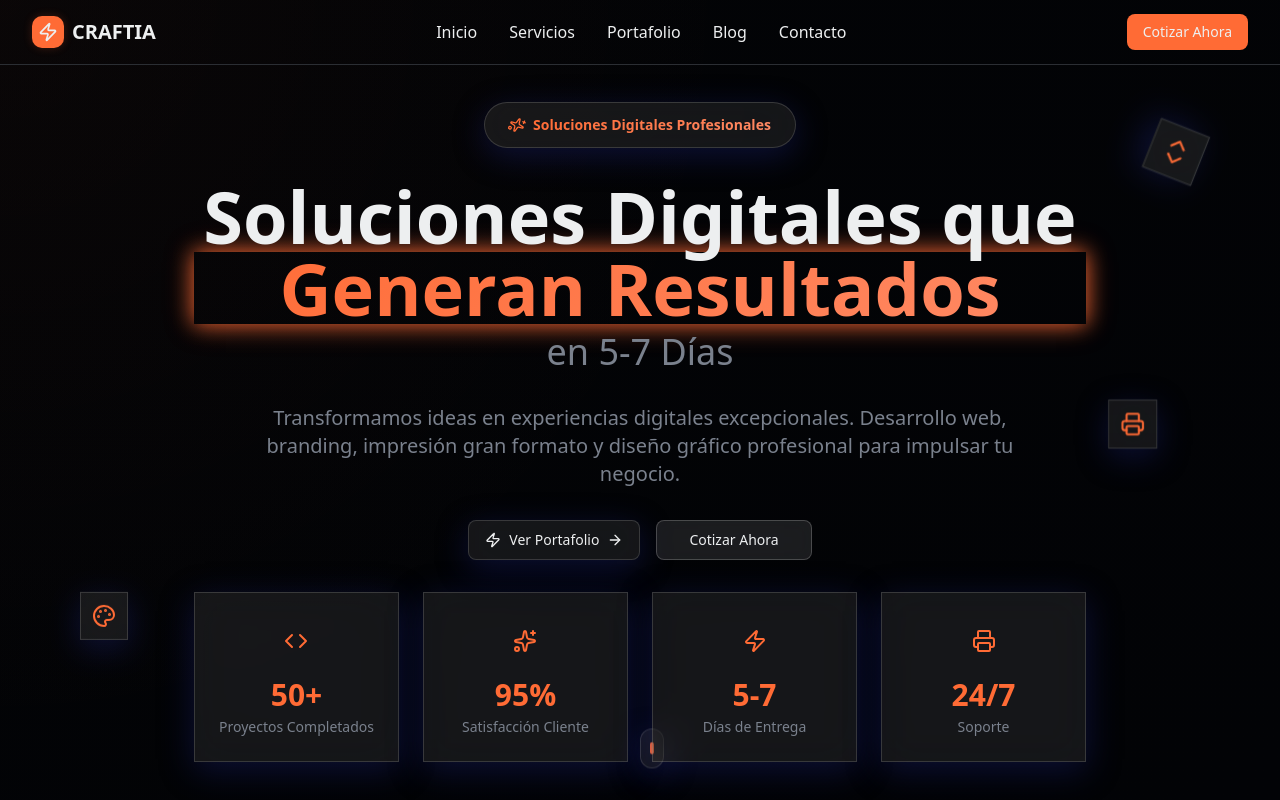
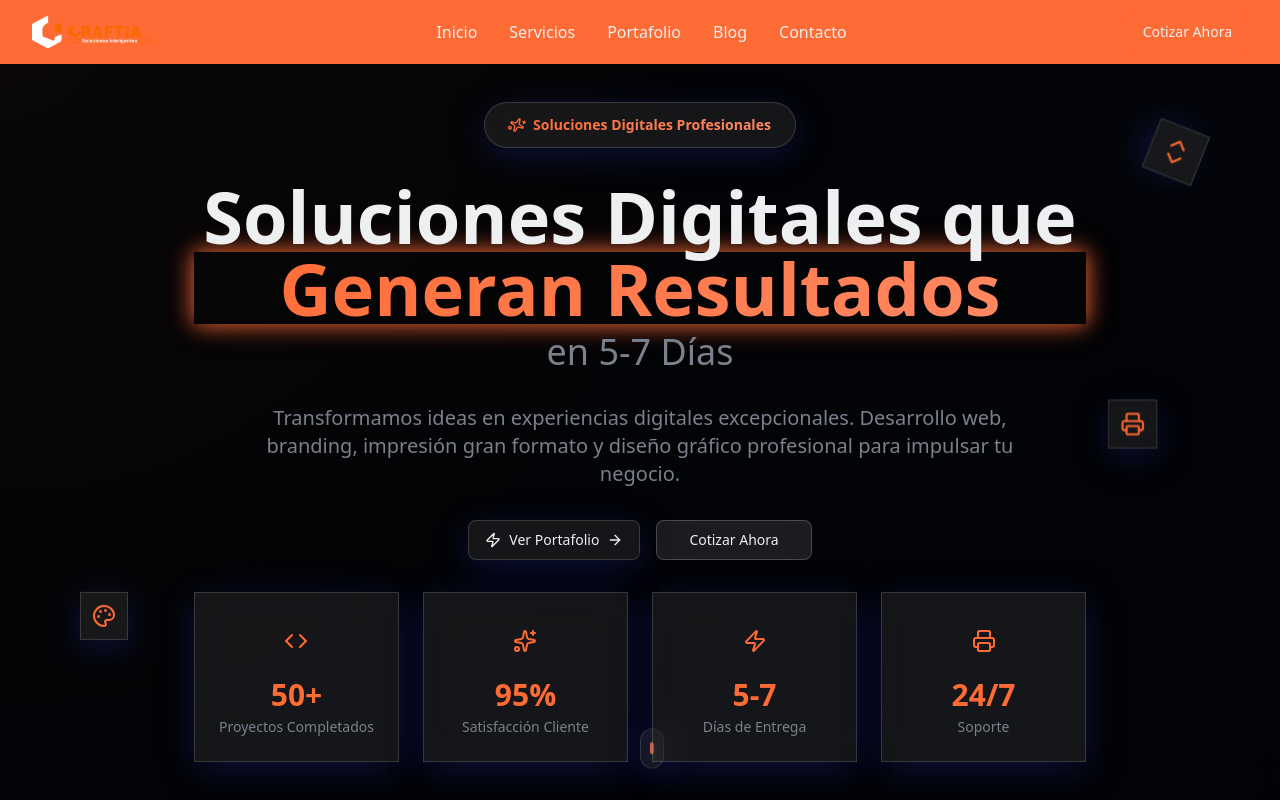
Before and after one commit to asepulvedadev/Craftapp, a Next.js app: page / in a window 1280 px wide. Shown: the top 800 px of the page. Built offline with nearby package versions, Linux system fonts and the light colour scheme.

Commit message:
Add solid color to header and configure LogoHorizontal.webp

```diff
--- a/app/components/shared/footer.tsx
+++ b/app/components/shared/footer.tsx
@@ -35,11 +35,12 @@ export function Footer() {
         <div className="grid grid-cols-1 md:grid-cols-2 lg:grid-cols-5 gap-8">
           {/* Brand */}
           <div className="lg:col-span-2">
-            <Link href="/" className="flex items-center space-x-2 mb-4">
-              <div className="w-8 h-8 bg-primary rounded-lg flex items-center justify-center">
-                <Zap className="w-5 h-5 text-primary-foreground" />
-              </div>
-              <span className="text-xl font-bold text-foreground">CRAFTIA</span>
+            <Link href="/" className="flex items-center mb-4">
+              <img
+                src="/LogoHorizontal.webp"
+                alt="CRAFTIA Logo"
+                className="h-8 w-auto brightness-0 invert"
+              />
             </Link>
             <p className="text-muted-foreground mb-6 max-w-md">
               Soluciones digitales profesionales en San Nicolás, Nuevo León.
--- a/app/components/shared/navbar.tsx
+++ b/app/components/shared/navbar.tsx
@@ -30,8 +30,8 @@ export function Navbar() {
       transition={{ duration: 0.6, ease: 'easeOut' }}
       className={`fixed top-0 w-full z-50 transition-all duration-300 ${
         isScrolled
-          ? 'glass-card shadow-glass'
-          : 'bg-transparent border-b border-border/50'
+          ? 'bg-primary shadow-lg'
+          : 'bg-primary'
       }`}
     >
       <div className="max-w-7xl mx-auto px-4 sm:px-6 lg:px-8">
@@ -41,17 +41,12 @@ export function Navbar() {
             whileHover={{ scale: 1.05 }}
             whileTap={{ scale: 0.95 }}
           >
-            <Link href="/" className="flex items-center space-x-2 group">
-              <motion.div
-                className="w-8 h-8 bg-primary rounded-lg flex items-center justify-center shadow-glow-orange-soft"
-                whileHover={{ rotate: 360 }}
-                transition={{ duration: 0.6 }}
-              >
-                <Zap className="w-5 h-5 text-primary-foreground" />
-              </motion.div>
-              <span className="text-xl font-bold text-foreground group-hover:text-primary transition-colors duration-300">
-                CRAFTIA
-              </span>
+            <Link href="/" className="flex items-center group">
+              <img
+                src="/LogoHorizontal.webp"
+                alt="CRAFTIA Logo"
+                className="h-8 w-auto transition-all duration-300 group-hover:brightness-110"
+              />
             </Link>
           </motion.div>
 
```
Also changed, not shown: public/LogoHorizontal.webp (added).
